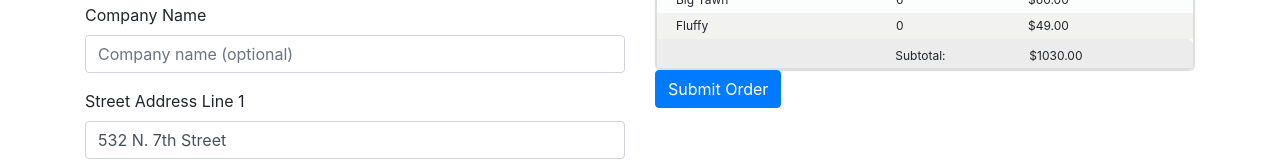
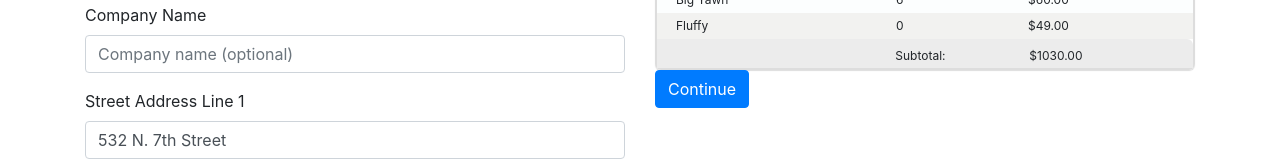
Before and after one commit to googleinterns/measurement-library, a React (Create React App) app in the folder demo/: page /checkout in a window 1280 px wide. Shown: the part 222-383 px from the top of the page. Built offline with nearby package versions, Linux system fonts and the light colour scheme.

Commit message:
Change strings on buttons and update comments

```diff
--- a/demo/src/screens/CheckoutScreen/CheckoutScreen.js
+++ b/demo/src/screens/CheckoutScreen/CheckoutScreen.js
@@ -4,6 +4,7 @@ import {UserInfoForm} from '../../components/UserInfoForm/UserInfoForm.js';
 import {useHistory} from 'react-router-dom';
 import './CheckoutScreen.css';
 import {MiniCart} from '../../components/MiniCart/MiniCart.js';
+// eslint-disable-next-line max-len
 import {BillingInfoForm} from '../../components/BillingInfoForm/BillingInfoForm.js';
 
 /**
@@ -35,15 +36,16 @@ export function CheckoutScreen() {
   function continueIfPersonalValid() {
     const form = document.getElementById(USER_FORM_ID);
     if (form.checkValidity()) {
-      // navigate to thank you page with react-router
       setShippingDone(true);
     } else {
       form.reportValidity();
     }
   }
+
   /**
-   * Navigate to the thank you page iff the user info form is valid.
-   * Otherwise, alert the user that the form is invalid.
+   * Navigate to the thank you page iff the user info form and
+   * billing forms are valid.
+   * Otherwise, alert the user of invalid form fields
    */
   function navIfFormValid() {
     const formPersonal = document.getElementById(USER_FORM_ID);
@@ -56,12 +58,12 @@ export function CheckoutScreen() {
       formBilling.reportValidity();
     }
   }
-  const userInfoSubmit =
-      <Button onClick={continueIfPersonalValid}>Submit Order</Button>;
 
+  const submitUserInfoButton =
+      <Button onClick={continueIfPersonalValid}>Continue</Button>;
   const billingForm = (<>
     <BillingInfoForm formId={BILLING_FORM_ID}/>
-    <Button onClick={navIfFormValid}>Submit Order</Button>
+    <Button onClick={navIfFormValid}>Confirm order</Button>
   </>);
 
   return (
@@ -79,7 +81,7 @@ export function CheckoutScreen() {
         </Col>
         <Col xs={12} md={6}>
           <MiniCart/>
-          {shippingDone ? billingForm : userInfoSubmit}
+          {shippingDone ? billingForm : submitUserInfoButton}
         </Col>
       </Row>
     </Container>
```
